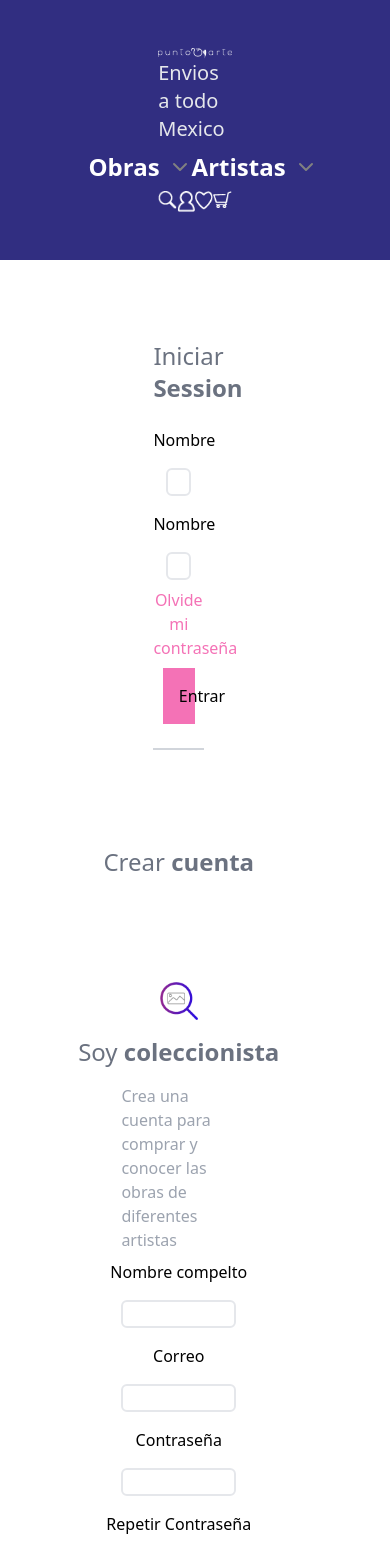
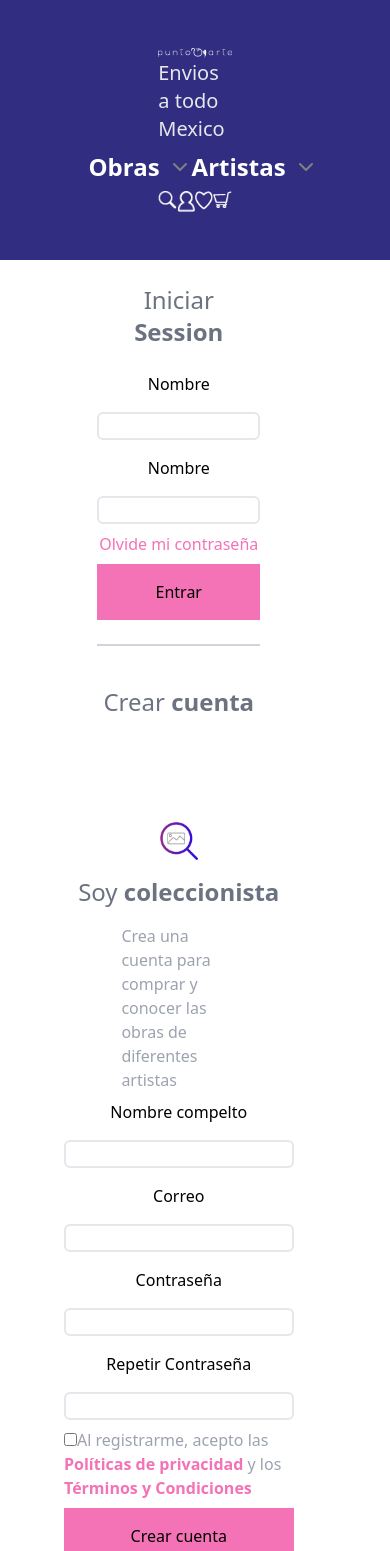
Before and after one commit to DonytXz/puntoArte, a React (Create React App) app: page / in a window 390 px wide. Shown: the top 1551 px of the page. Built offline with nearby package versions, Linux system fonts and the light colour scheme.

Commit message:
[ADDED] responsive btn and inputs

```diff
--- a/src/components/Login.jsx
+++ b/src/components/Login.jsx
@@ -4,22 +4,22 @@ const Login = () => {
   return (
     <>
       <div className="h-full">
-        <form action="" className="w-1/2 p-16 mx-auto flex flex-col">
+        <form action="" className="w-1/2 p-2 xl:p-16 mx-auto flex flex-col">
           <p className="text-gray-500  text-2xl text-center my-4">
             Iniciar <strong className="font-bold">Session</strong>
           </p>
           <label className="text-center my-2">Nombre</label>
           <input
-            className="my-2 w-1/2 mx-auto border-2 border-gray-200 rounded-md"
+            className="my-2 w-full lg:w-1/2 mx-auto border-2 border-gray-200 rounded-md"
             type="text"
           />
           <label className="my-2 text-center">Nombre</label>
           <input
-            className="my-2 w-1/2 mx-auto border-2 border-gray-200 rounded-md"
+            className="my-2 w-full lg:w-1/2 mx-auto border-2 border-gray-200 rounded-md"
             type="text"
           />
           <p className="text-center text-pink-400">Olvide mi contraseña</p>
-          <button className="w-1/4 mx-auto p-4 bg-pink-400 my-2">Entrar</button>
+          <button className="w-full lg:w-1/4 mx-auto p-4 bg-pink-400 my-2">Entrar</button>
           <div className="border-b-2 border-gray-300 my-4">
             <div className=""></div>
           </div>
--- a/src/components/SingIng.jsx
+++ b/src/components/SingIng.jsx
@@ -21,22 +21,22 @@ const SingIng = () => {
             </p>
             <label className="text-center my-2">Nombre compelto</label>
             <input
-              className="my-2 w-1/2 mx-auto border-2 border-gray-200 rounded-md"
+              className="my-2 w-full lg:w-1/2 mx-auto border-2 border-gray-200 rounded-md"
               type="text"
             />
             <label className="my-2 text-center">Correo</label>
             <input
-              className="my-2 w-1/2 mx-auto border-2 border-gray-200 rounded-md"
+              className="my-2 w-full lg:w-1/2mx-auto border-2 border-gray-200 rounded-md"
               type="text"
             />
             <label className="my-2 text-center">Contraseña</label>
             <input
-              className="my-2 w-1/2 mx-auto border-2 border-gray-200 rounded-md"
+              className="my-2 w-full lg:w-1/2mx-auto border-2 border-gray-200 rounded-md"
               type="text"
             />
             <label className="my-2 text-center">Repetir Contraseña</label>
             <input
-              className="my-2 w-1/2 mx-auto border-2 border-gray-200 rounded-md"
+              className="my-2 w-full lg:w-1/2mx-auto border-2 border-gray-200 rounded-md"
               type="text"
             />
             <div className="w-full lg:w-1/2 mx-auto">
@@ -54,7 +54,7 @@ const SingIng = () => {
                 </strong>
               </label>
             </div>
-            <button className="w-1/4 mx-auto p-4 bg-pink-400 my-2">
+            <button className="w-full lg:w-1/4 mx-auto p-4 bg-pink-400 my-2">
               Crear cuenta
             </button>
           </form>
@@ -68,7 +68,7 @@ const SingIng = () => {
               Crea una cuenta para comprar y conocer las obras de diferentes
               artistas
             </p>
-          <button className="w-1/4 mx-auto p-4 bg-pink-400 my-2">
+          <button className="w-full lg:w-1/4 mx-auto p-4 bg-pink-400 my-2">
             Crear cuenta
           </button>
         </div>
```
